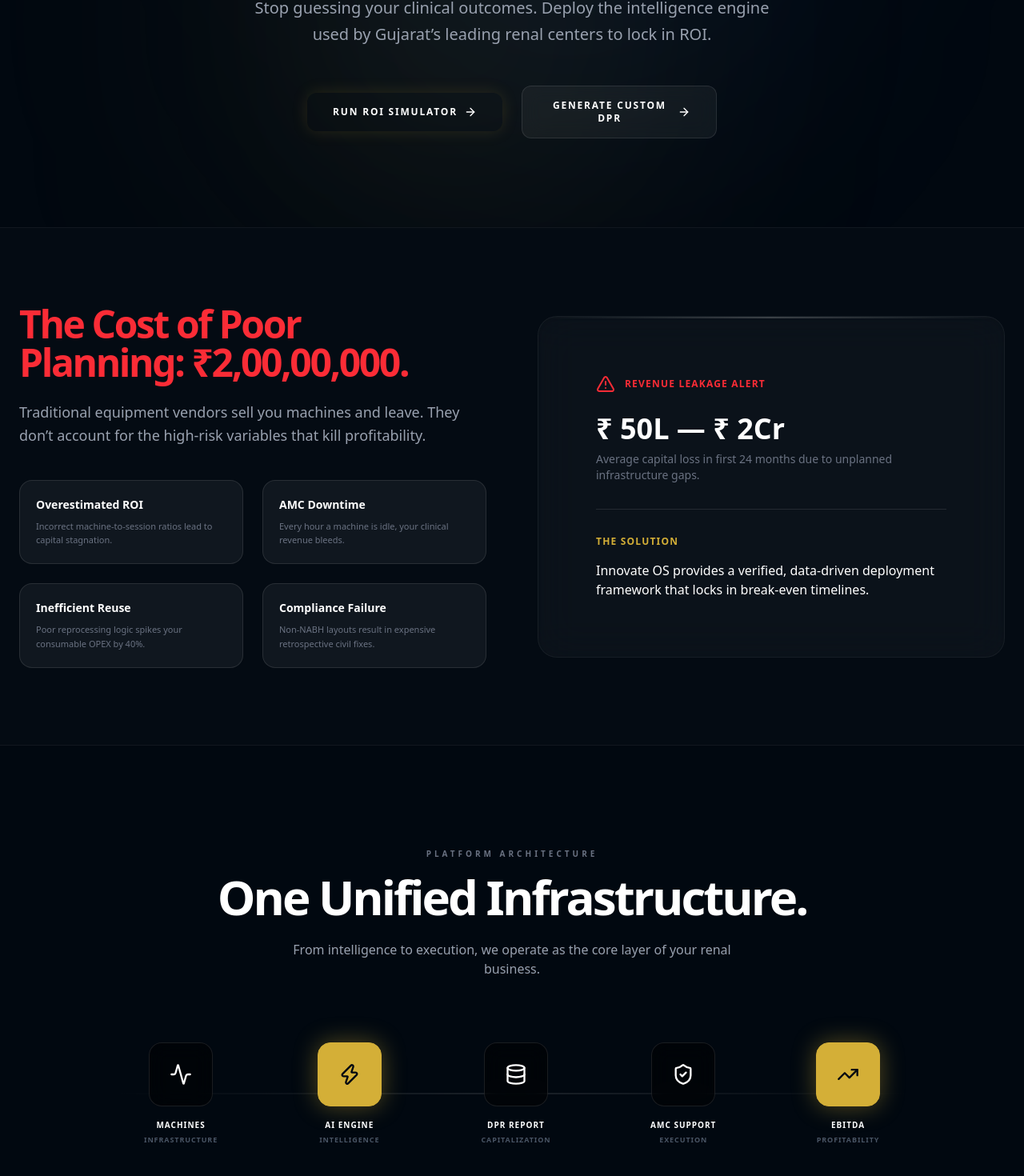
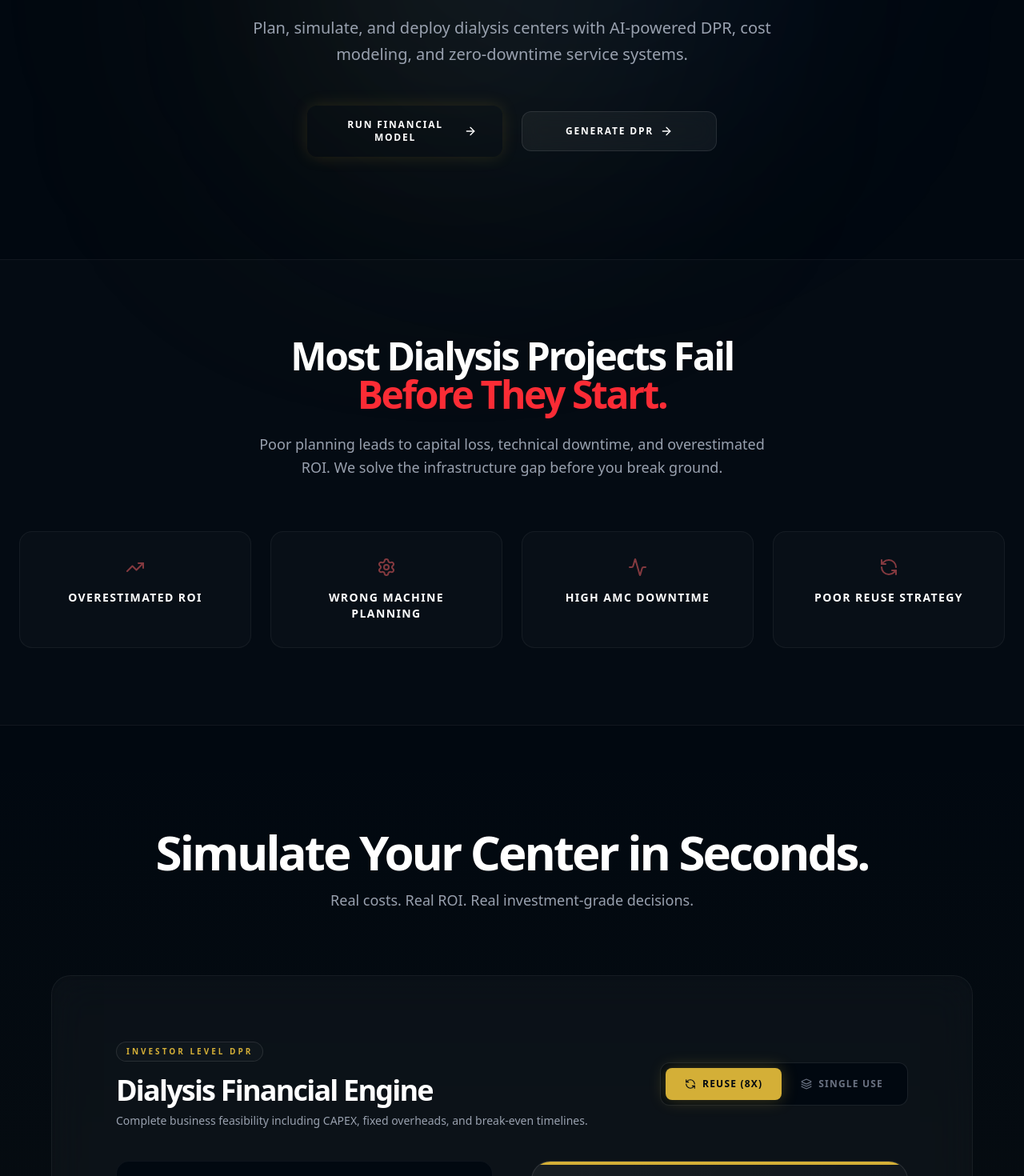
Before and after one commit to ketaniparmar/innovate-renal, a Next.js app: page / in a window 1280 px wide. Shown: the part 556-2026 px from the top of the page at 80% size. Built offline with nearby package versions, Linux system fonts and the light colour scheme.

Commit message:
Identity Lock: Final Enterprise SaaS Homepage Architecture (Round 2 Audit Complete)

```diff
--- a/src/app/page.tsx
+++ b/src/app/page.tsx
@@ -5,18 +5,22 @@ import { motion } from "framer-motion";
 import {
   ArrowRight, Activity, Zap, ShieldCheck,
   Database, Network, TrendingUp, Building2,
-  AlertTriangle, CheckCircle2, Cpu
+  AlertTriangle, CheckCircle2, Cpu, MessageSquare,
+  BarChart3, Settings
 } from "lucide-react";
+import Link from "next/link";
+
+// Core UI Components
 import { GlassCard } from "@/components/ui/GlassCard";
 import { OsButton } from "@/components/ui/OsButton";
-import DialysisCostCalculator from "../components/ui/DialysisCostCalculator";
+import DialysisCostCalculator from "@/components/ui/DialysisCostCalculator";
 
 export default function SaasHomepage() {
   return (
-    <main className="min-h-screen bg-[#010810] text-white selection:bg-[#D4AF37] selection:text-[#010810] overflow-hidden font-sans pt-20">
+    <main className="min-h-screen bg-[#010810] text-white selection:bg-[#D4AF37] selection:text-[#010810] overflow-hidden font-sans">
 
-      {/* ================= STEP 1: OS POSITIONING HERO ================= */}
-      <section className="relative min-h-[85vh] flex items-center justify-center px-6 overflow-hidden">
+      {/* ================= 1. HERO (AI OS POSITIONING) ================= */}
+      <section className="relative min-h-screen flex items-center justify-center pt-20 px-6">
         <div className="absolute top-1/4 left-1/4 w-[500px] h-[500px] bg-[#D4AF37]/10 blur-[150px] rounded-full pointer-events-none" />
         <div className="absolute bottom-1/4 right-1/4 w-[500px] h-[500px] bg-[#3B82F6]/10 blur-[150px] rounded-full pointer-events-none" />
 
@@ -30,133 +34,222 @@ export default function SaasHomepage() {
 
           <motion.h1
             initial={{ y: 20, opacity: 0 }} animate={{ y: 0, opacity: 1 }} transition={{ delay: 0.3 }}
-            className="text-5xl md:text-8xl font-black tracking-tighter mb-8 leading-[0.95] lg:max-w-5xl"
+            className="text-5xl md:text-8xl font-black tracking-tighter leading-[0.95]"
           >
-            Plan. Build. <br />
-            <span className="text-transparent bg-clip-text bg-gradient-to-r from-white to-gray-500">Optimize. Scale.</span>
+            AI Operating System for <br />
+            <span className="text-transparent bg-clip-text bg-gradient-to-r from-[#D4AF37] to-[#F1E5AC]">
+              Dialysis Infrastructure
+            </span>
           </motion.h1>
 
           <motion.p
             initial={{ y: 20, opacity: 0 }} animate={{ y: 0, opacity: 1 }} transition={{ delay: 0.4 }}
-            className="text-lg md:text-xl text-gray-400 max-w-2xl mb-12 leading-relaxed"
+            className="text-lg md:text-xl text-gray-400 max-w-2xl mt-10 mb-12 leading-relaxed"
           >
-            Stop guessing your clinical outcomes. Deploy the intelligence engine
-            used by Gujarat’s leading renal centers to lock in ROI.
+            Plan, simulate, and deploy dialysis centers with AI-powered DPR,
+            cost modeling, and zero-downtime service systems.
           </motion.p>
 
           <motion.div
             initial={{ y: 20, opacity: 0 }} animate={{ y: 0, opacity: 1 }} transition={{ delay: 0.5 }}
             className="flex flex-col sm:flex-row gap-6 items-center justify-center w-full max-w-lg"
           >
-            <OsButton label="Run ROI Simulator" variant="primary" href="/tools" />
-            <OsButton label="Generate Custom DPR" variant="glass" href="/tools" />
+            {/* CTA FIX: High Intent Actions */}
+            <OsButton label="Run Financial Model" variant="primary" href="#simulator" />
+            <OsButton label="Generate DPR" variant="glass" href="/tools" />
           </motion.div>
         </div>
       </section>
 
-      {/* ================= STEP 2: PROBLEM AGITATION (THE GAP) ================= */}
-      <section className="py-24 px-6 border-y border-white/5 bg-white/[0.01]">
-        <div className="max-w-[1280px] mx-auto grid lg:grid-cols-2 gap-16 items-center">
-          <div>
-            <h2 className="text-3xl md:text-5xl font-black tracking-tighter mb-6 text-red-500">
-              The Cost of Poor <br/> Planning: ₹2,00,00,000.
+      {/* ================= 2. PROBLEM AGITATION (HIGH IMPACT) ================= */}
+      <section className="py-24 border-y border-white/5 bg-white/[0.01]">
+        <div className="max-w-[1280px] mx-auto px-6 text-center">
+          <motion.div initial={{ opacity: 0 }} whileInView={{ opacity: 1 }} transition={{ duration: 1 }}>
+            <h2 className="text-4xl md:text-5xl font-black tracking-tighter mb-6 text-white">
+              Most Dialysis Projects Fail <br/> <span className="text-red-500">Before They Start.</span>
             </h2>
-            <p className="text-gray-400 text-lg mb-10 leading-relaxed">
-              Traditional equipment vendors sell you machines and leave.
-              They don’t account for the high-risk variables that kill profitability.
+            <p className="text-gray-400 text-lg mb-16 max-w-2xl mx-auto leading-relaxed">
+              Poor planning leads to capital loss, technical downtime, and overestimated ROI.
+              We solve the infrastructure gap before you break ground.
             </p>
-            <div className="grid sm:grid-cols-2 gap-6">
-               <ProblemBox title="Overestimated ROI" desc="Incorrect machine-to-session ratios lead to capital stagnation." />
-               <ProblemBox title="AMC Downtime" desc="Every hour a machine is idle, your clinical revenue bleeds." />
-               <ProblemBox title="Inefficient Reuse" desc="Poor reprocessing logic spikes your consumable OPEX by 40%." />
-               <ProblemBox title="Compliance Failure" desc="Non-NABH layouts result in expensive retrospective civil fixes." />
+
+            <div className="grid grid-cols-1 sm:grid-cols-2 lg:grid-cols-4 gap-6">
+              {[
+                { title: "Overestimated ROI", icon: <TrendingUp className="text-red-400" /> },
+                { title: "Wrong Machine Planning", icon: <Settings className="text-red-400" /> },
+                { title: "High AMC Downtime", icon: <Activity className="text-red-400" /> },
+                { title: "Poor Reuse Strategy", icon: <RefreshCcwIcon className="text-red-400" /> },
+              ].map((item, i) => (
+                <div key={i} className="bg-white/[0.02] border border-white/5 p-8 rounded-2xl flex flex-col items-center group hover:border-red-500/30 transition-all">
+                  <div className="mb-4 opacity-50 group-hover:opacity-100 transition-opacity">
+                    {item.icon}
+                  </div>
+                  <p className="font-bold text-sm uppercase tracking-widest">{item.title}</p>
+                </div>
+              ))}
             </div>
+          </motion.div>
+        </div>
+      </section>
+
+      {/* ================= 3. LIVE ROI / DPR ENGINE (THE HOOK) ================= */}
+      <section id="simulator" className="py-32 bg-gradient-to-b from-transparent to-[#D4AF37]/5">
+        <div className="max-w-[1280px] mx-auto px-6">
+          <div className="text-center mb-20">
+            <h2 className="text-4xl md:text-6xl font-black tracking-tighter">
+              Simulate Your Center in Seconds.
+            </h2>
+            <p className="text-gray-400 mt-4 text-lg">
+              Real costs. Real ROI. Real investment-grade decisions.
+            </p>
           </div>
-          <div className="relative">
-            <GlassCard accent="white" interactive={false} className="p-10 border-red-500/20">
-               <div className="flex items-center gap-3 text-red-500 mb-6">
-                 <AlertTriangle size={24} />
-                 <span className="text-xs font-bold uppercase tracking-widest">Revenue Leakage Alert</span>
-               </div>
-               <p className="text-4xl font-black mb-2 text-white">₹ 50L — ₹ 2Cr</p>
-               <p className="text-sm text-gray-500">Average capital loss in first 24 months due to unplanned infrastructure gaps.</p>
-               <div className="mt-8 pt-8 border-t border-white/10">
-                 <p className="text-xs font-bold text-[#D4AF37] uppercase tracking-widest mb-4">The Solution</p>
-                 <p className="text-white font-medium">Innovate OS provides a verified, data-driven deployment framework that locks in break-even timelines.</p>
-               </div>
+
+          <DialysisCostCalculator />
+
+          <div className="mt-12 text-center">
+             <p className="text-xs text-gray-500 uppercase tracking-widest font-bold">↑ Scroll to adjust parameters</p>
+          </div>
+        </div>
+      </section>
+
+      {/* ================= 4. SYSTEM ARCHITECTURE (IMPILO STYLE) ================= */}
+      <section className="py-32 border-y border-white/5">
+        <div className="max-w-[1280px] mx-auto px-6 text-center">
+          <h2 className="text-[10px] font-black uppercase tracking-[0.4em] text-gray-500 mb-6">Integration Layer</h2>
+          <h3 className="text-4xl md:text-6xl font-black tracking-tighter mb-20">
+            One Unified Operating System.
+          </h3>
+
+          <div className="grid md:grid-cols-5 gap-8 lg:gap-12 relative px-10">
+            <div className="absolute top-1/2 left-0 w-full h-0.5 bg-white/5 hidden md:block -translate-y-1/2" />
+            <ArchNode label="Machines" icon={<Activity />} status="Infrastructure" />
+            <ArchNode label="AI Engine" icon={<Zap />} status="Intelligence" active />
+            <ArchNode label="DPR" icon={<Database />} status="Capitalization" />
+            <ArchNode label="AMC" icon={<ShieldCheck />} status="Execution" />
+            <ArchNode label="Profit" icon={<TrendingUp />} status="EBITDA" active />
+          </div>
+        </div>
+      </section>
+
+      {/* ================= 5. CASE STUDIES (PROOF) ================= */}
+      <section className="py-32 px-6">
+        <div className="max-w-[1280px] mx-auto">
+          <h2 className="text-4xl md:text-6xl font-black tracking-tighter text-center mb-20">
+            Proven Outcomes.
+          </h2>
+
+          <div className="grid md:grid-cols-2 gap-8">
+            <GlassCard accent="gold" className="p-10 border-[#D4AF37]/20">
+               <h3 className="text-2xl font-black mb-2">Dahej Public Hospital</h3>
+               <p className="text-[#D4AF37] font-bold text-sm uppercase tracking-widest mb-8">50 Beds • ROI achieved in 8 Months</p>
+               <p className="text-gray-400 text-sm leading-relaxed">
+                 Deployed a full turnkey dialysis ecosystem including double-pass RO and automated reuse systems. Currently the highest volume center in the region.
+               </p>
+            </GlassCard>
+
+            <GlassCard accent="blue" className="p-10 border-[#3B82F6]/20">
+               <h3 className="text-2xl font-black mb-2">Nova Lifeline Hospital</h3>
+               <p className="text-[#3B82F6] font-bold text-sm uppercase tracking-widest mb-8">Clinical Enterprise Setup</p>
+               <p className="text-gray-400 text-sm leading-relaxed">
+                 Integrated OS deployment for machine tracking and predictive AMC, resulting in 99.9% clinical uptime over the last 12 months.
+               </p>
             </GlassCard>
           </div>
         </div>
       </section>
 
-      {/* ================= STEP 3: THE SYSTEM (ARCHITECTURE) ================= */}
+      {/* ================= 6. CAPABILITIES (3 PILLARS) ================= */}
+      <section className="py-24 bg-white/[0.01] border-y border-white/5">
+         <div className="max-w-[1280px] mx-auto px-6 grid md:grid-cols-3 gap-12">
+            <CapabilityBlock
+              title="AI Financial Modeling"
+              desc="Instant DPR generation and long-term OPEX forecasting for investors."
+              icon={<BarChart3 className="text-[#D4AF37]" />}
+            />
+            <CapabilityBlock
+              title="End-to-End Deployment"
+              desc="Turnkey setup of clinical infrastructure, RO systems, and NABH-compliant layouts."
+              icon={<Building2 className="text-[#3B82F6]" />}
+            />
+            <CapabilityBlock
+              title="Predictive Operations"
+              desc="Zero-downtime service systems with regional warehouse support in Surat."
+              icon={<Zap className="text-white" />}
+            />
+         </div>
+      </section>
+
+      {/* ================= 7. AI ASSISTANT (ALDEN LAYER) ================= */}
       <section className="py-32 px-6">
-        <div className="max-w-[1280px] mx-auto text-center mb-20">
-          <h2 className="text-[10px] font-black uppercase tracking-[0.4em] text-gray-500 mb-4">Platform Architecture</h2>
-          <h3 className="text-4xl md:text-6xl font-black tracking-tighter mb-6">One Unified Infrastructure.</h3>
-          <p className="text-gray-400 max-w-xl mx-auto">From intelligence to execution, we operate as the core layer of your renal business.</p>
-        </div>
-
-        <div className="max-w-[1000px] mx-auto relative px-10">
-          {/* Connector Line (Desktop) */}
-          <div className="absolute top-1/2 left-0 w-full h-0.5 bg-gradient-to-r from-transparent via-white/10 to-transparent hidden lg:block -translate-y-1/2" />
-
-          <div className="flex flex-col lg:flex-row items-center justify-between gap-12 relative z-10">
-            <ArchNode icon={<Activity />} label="Machines" status="Infrastructure" />
-            <ArchNode icon={<Zap />} label="AI Engine" status="Intelligence" active />
-            <ArchNode icon={<Database />} label="DPR Report" status="Capitalization" />
-            <ArchNode icon={<ShieldCheck />} label="AMC Support" status="Execution" />
-            <ArchNode icon={<TrendingUp />} label="EBITDA" status="Profitability" active />
-          </div>
+        <div className="max-w-4xl mx-auto">
+          <GlassCard accent="white" className="p-12 text-center border-white/10 overflow-hidden relative">
+            <div className="absolute top-0 right-0 p-4 opacity-10"><Zap size={100} /></div>
+            <h2 className="text-3xl md:text-5xl font-black tracking-tighter mb-8">
+              Ask Your AI Advisor.
+            </h2>
+            <div className="bg-[#010810] border border-white/10 rounded-2xl p-8 text-left max-w-2xl mx-auto shadow-2xl">
+              <p className="text-xs font-bold text-gray-500 uppercase tracking-widest mb-6">Sample Intelligence Queries</p>
+              <ul className="space-y-4 font-mono text-sm">
+                <li className="flex items-center gap-3 text-gray-300">
+                  <ArrowRight size={14} className="text-[#D4AF37]" /> How many machines for a 100-bed facility?
+                </li>
+                <li className="flex items-center gap-3 text-gray-300">
+                  <ArrowRight size={14} className="text-[#D4AF37]" /> What is the EBITDA difference for Single-Use?
+                </li>
+                <li className="flex items-center gap-3 text-gray-300">
+                  <ArrowRight size={14} className="text-[#D4AF37]" /> Target break-even for Gujarat region?
+                </li>
+              </ul>
+            </div>
+          </GlassCard>
         </div>
       </section>
 
-      {/* ================= THE CALCULATOR (THE HOOK) ================= */}
-      <section id="simulator" className="py-24 px-6 relative">
-        <div className="max-w-[1280px] mx-auto">
-          <div className="text-center mb-16">
-            <h2 className="text-3xl md:text-5xl font-black tracking-tighter mb-4">Run the ROI Simulator.</h2>
-            <p className="text-gray-400">See the exact mathematics behind a 13-month break-even setup.</p>
+      {/* ================= 8. FINAL CTA (CONVERSION) ================= */}
+      <section className="py-40 text-center px-6">
+        <motion.div initial={{ scale: 0.9, opacity: 0 }} whileInView={{ scale: 1, opacity: 1 }}>
+          <h2 className="text-5xl md:text-7xl font-black tracking-tighter mb-10 max-w-4xl mx-auto leading-[0.95]">
+            Build with Data, <br/> <span className="text-transparent bg-clip-text bg-gradient-to-r from-white to-gray-500 text-stroke">Not Guesswork.</span>
+          </h2>
+          <div className="flex flex-col sm:flex-row justify-center gap-6 mt-12">
+            <OsButton label="Generate My DPR" variant="primary" href="/tools" />
+            <OsButton label="Book Consultation" variant="glass" href="/start" />
           </div>
-          <DialysisCostCalculator />
-        </div>
+        </motion.div>
       </section>
 
-      {/* ================= FINAL CTA ================= */}
-      <section className="pb-32 px-6">
-        <div className="max-w-[1280px] mx-auto bg-gradient-to-b from-[#D4AF37]/5 to-transparent border border-white/10 rounded-[3rem] p-12 md:p-24 text-center relative overflow-hidden shadow-2xl">
-          <h2 className="text-4xl md:text-6xl font-black tracking-tighter mb-8 leading-tight">
-            Stop guessing. <br/> Start Scaling.
-          </h2>
-          <div className="flex flex-col sm:flex-row gap-6 justify-center items-center">
-            <OsButton label="Schedule Strategic Audit" variant="primary" href="/start" />
-            <OsButton label="Run ROI Simulator" variant="glass" href="/tools" />
-          </div>
-        </div>
-      </section>
     </main>
   );
 }
 
-/* ================= SUB-COMPONENTS ================= */
+/* ================= HELPER COMPONENTS ================= */
 
-function ProblemBox({ title, desc }: { title: string, desc: string }) {
+function ArchNode({ label, icon, status, active }: any) {
   return (
-    <div className="bg-white/5 border border-white/10 p-5 rounded-2xl">
-       <h4 className="font-bold text-white text-sm mb-2">{title}</h4>
-       <p className="text-[11px] text-gray-500 leading-relaxed">{desc}</p>
+    <div className="flex flex-col items-center relative z-10">
+      <div className={`w-20 h-20 rounded-2xl flex items-center justify-center mb-6 border transition-all duration-500 ${active ? "bg-[#D4AF37] text-black border-[#D4AF37] shadow-[0_0_30px_rgba(212,175,55,0.4)]" : "bg-[#010810] text-gray-400 border-white/10 backdrop-blur-md"}`}>
+        {React.cloneElement(icon as React.ReactElement<any>, { size: 28 })}
+      </div>
+      <p className="text-xs font-black uppercase tracking-widest text-white mb-1">{label}</p>
+      <p className="text-[9px] font-bold uppercase tracking-widest text-gray-600">{status}</p>
     </div>
   );
 }
 
-function ArchNode({ icon, label, status, active }: { icon: React.ReactNode, label: string, status: string, active?: boolean }) {
+function CapabilityBlock({ icon, title, desc }: any) {
   return (
-    <div className="flex flex-col items-center">
-      <div className={`w-20 h-20 rounded-2xl flex items-center justify-center mb-4 border transition-all duration-500 ${active ? "bg-[#D4AF37] text-[#010810] shadow-[0_0_30px_rgba(212,175,55,0.4)] border-[#D4AF37]" : "bg-black/50 text-white border-white/10 backdrop-blur-md"}`}>
-        {React.cloneElement(icon as React.ReactElement<any>, { size: 28 })}
+    <div className="group">
+      <div className="w-12 h-12 rounded-xl bg-white/5 flex items-center justify-center mb-6 border border-white/10 group-hover:border-white/30 transition-all">
+        {icon}
       </div>
-      <p className="text-[10px] font-black uppercase tracking-widest text-white mb-1">{label}</p>
-      <p className="text-[9px] font-bold uppercase tracking-widest text-gray-600">{status}</p>
+      <h4 className="text-xl font-bold mb-3 tracking-tight text-white">{title}</h4>
+      <p className="text-gray-500 text-sm leading-relaxed">{desc}</p>
     </div>
   );
 }
+
+function RefreshCcwIcon(props: any) {
+  return (
+    <svg {...props} xmlns="http://www.w3.org/2000/svg" width="24" height="24" viewBox="0 0 24 24" fill="none" stroke="currentColor" strokeWidth="2" strokeLinecap="round" strokeLinejoin="round"><path d="M21 12a9 9 0 0 0-9-9 9.75 9.75 0 0 0-6.74 2.74L3 8"/><path d="M3 3v5h5"/><path d="M3 12a9 9 0 0 0 9 9 9.75 9.75 0 0 0 6.74-2.74L21 16"/><path d="M16 16h5v5"/></svg>
+  );
+}
```
